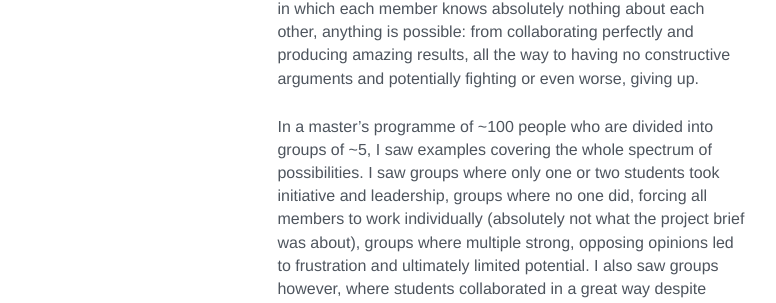
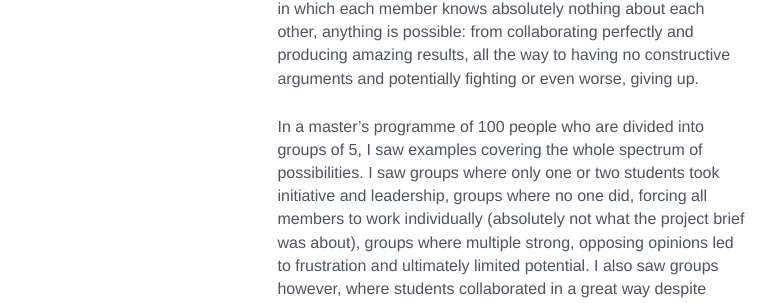
Before and after one commit to afivos/afivos.com, a Jekyll site: the page built from _posts/2017-12-18-group-dynamics.md, in a window 1280 px wide and 900 px high. Shown: the part 301-604 px from the top of the window, without its empty margins (128-904 px from the left). Built offline with Jekyll 4.4.1, drawn with Linux system fonts in a browser that asks for light colours; nearby versions of some CDN libraries; comment, search, counter and statistics services are not loaded; some of the changed text lies outside the part shown.

Commit message:
Remove ~. Was not showing correctly on iOS

```diff
--- a/_posts/2017-12-18-group-dynamics.md
+++ b/_posts/2017-12-18-group-dynamics.md
@@ -12,7 +12,7 @@ It is Monday, the 18th of December. Yesterday, we de-installed the exhibition, m
 
 As one would expect, when assigned to work in a group of people in which each member knows absolutely nothing about each other, anything is possible: from collaborating perfectly and producing amazing results, all the way to having no constructive arguments and potentially fighting or even worse, giving up.
 
-In a master’s programme of ~100 people who are divided into groups of ~5, I saw examples covering the whole spectrum of possibilities. I saw groups where only one or two students took initiative and leadership, groups where no one did, forcing all members to work individually (absolutely not what the project brief was about), groups where multiple strong, opposing opinions led to frustration and ultimately limited potential. I also saw groups however, where students collaborated in a great way despite differences, arguments, conflicts and communication difficulties. I am happy to say that I have been in one of these groups.
+In a master’s programme of 100 people who are divided into groups of 5, I saw examples covering the whole spectrum of possibilities. I saw groups where only one or two students took initiative and leadership, groups where no one did, forcing all members to work individually (absolutely not what the project brief was about), groups where multiple strong, opposing opinions led to frustration and ultimately limited potential. I also saw groups however, where students collaborated in a great way despite differences, arguments, conflicts and communication difficulties. I am happy to say that I have been in one of these groups.
 
 During the past three months of working on the Musée de Refusés project there have been several ups and downs. There were five students in my group including me, all from different countries and backgrounds (Canada, Greece, India, South Korea and Ukraine). This did not lead to conflict but rather to challenges in terms of communication. I wouldn’t say it was the language barrier—we all speak fairly good English—but mainly cultural differences as well as different expectations in terms of the project’s aims and outcome.
 
```
